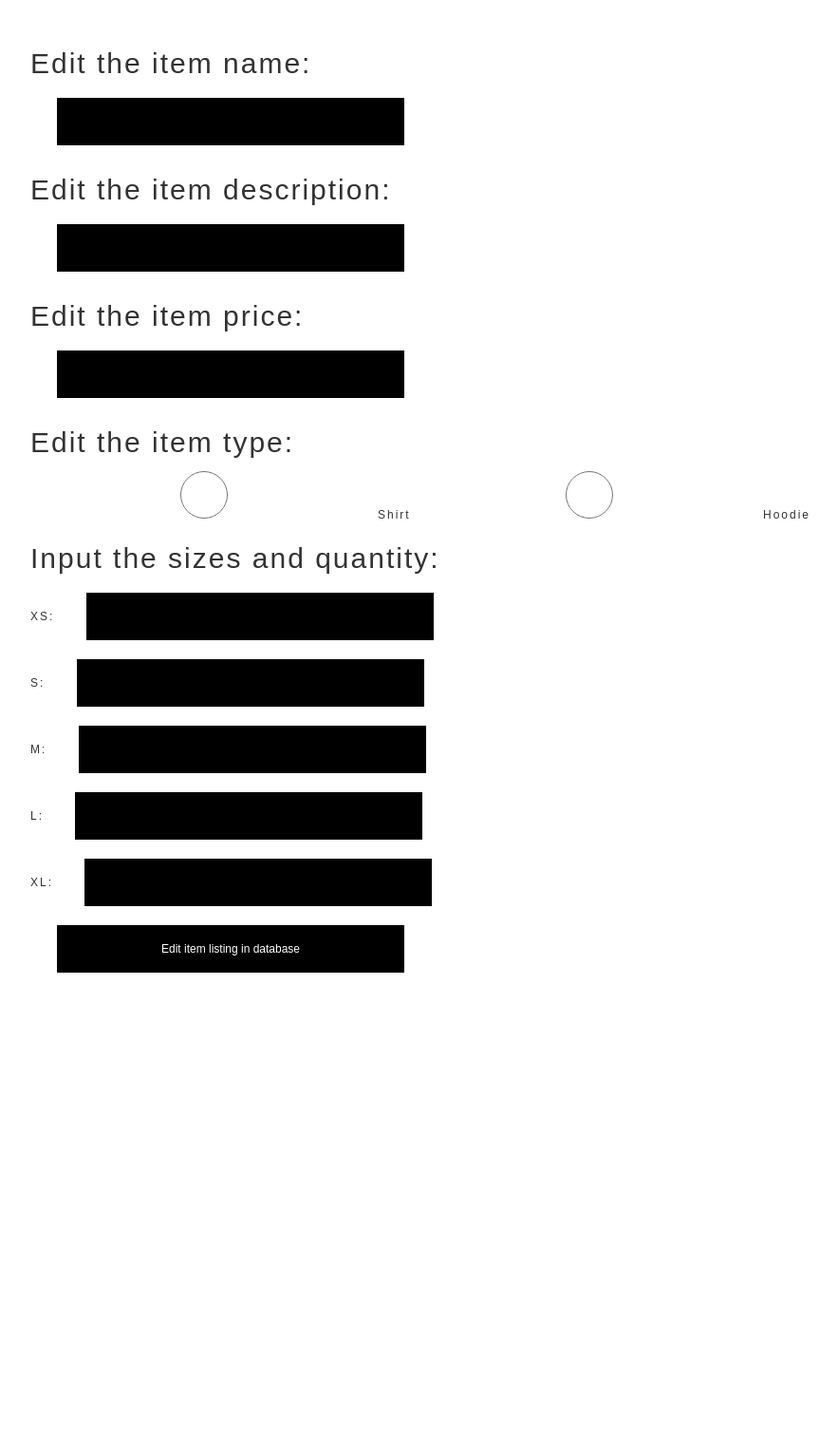
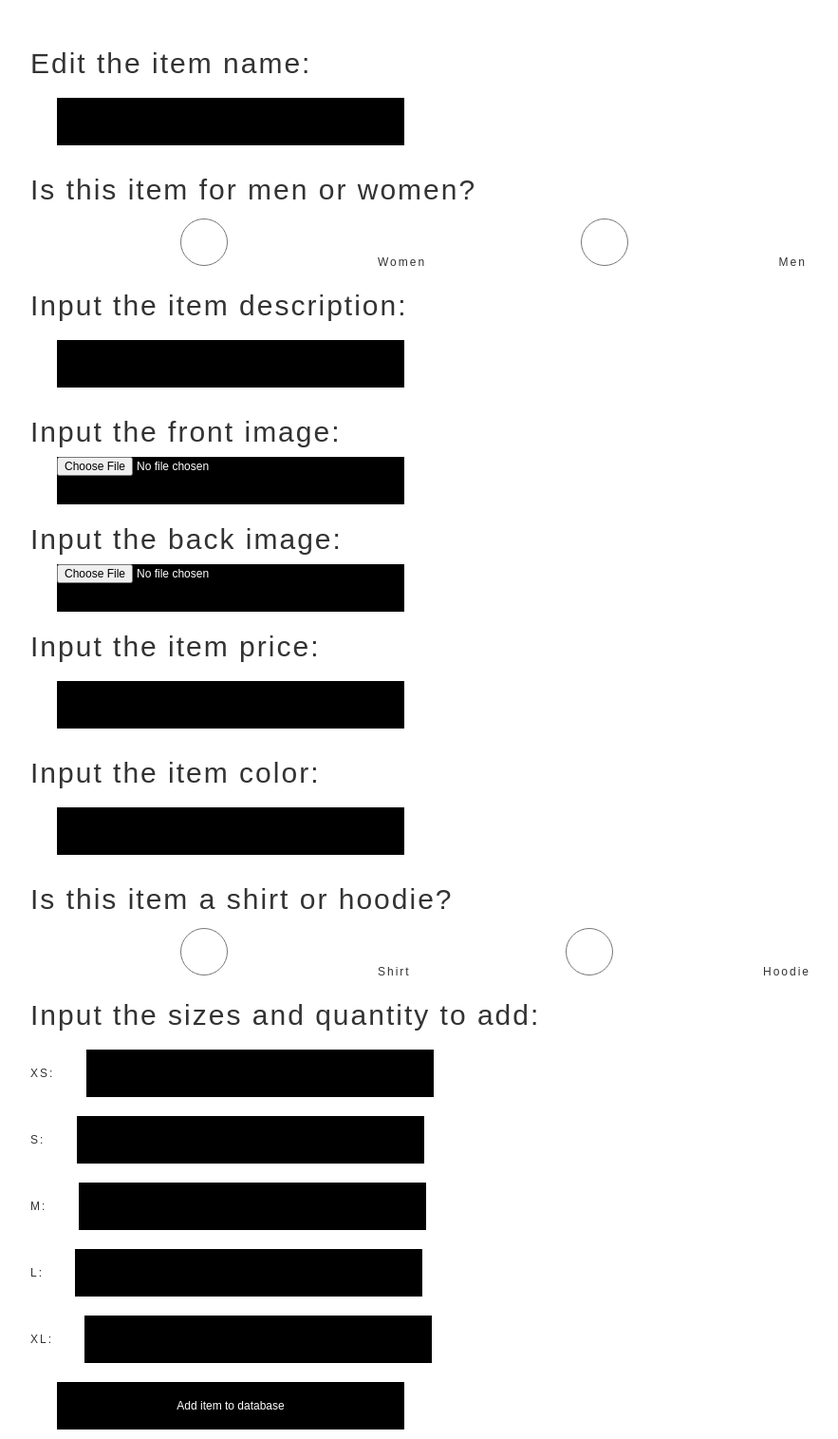
Before and after one commit to joannehkim/lamp_project, a CodeIgniter app: page /database/index.php/products/editProductForm/1 in a window 1280 px wide. Shown: the part 100-1615 px from the top of the page at 95% size, without its empty margins (128-1011 px from the left). Before the commit the page ends 1124 px from the top, so only its background shows below. Run offline with CodeIgniter, Linux system fonts and the light colour scheme; data comes from the database, SQL or seed files in the repository; tables that the repository leaves empty hold one stand-in row (values such as "Sample post").

Commit message:
added bag functionality and a new database structure file in the main directory

```diff
--- a/application/controllers/Products.php
+++ b/application/controllers/Products.php
@@ -132,8 +132,39 @@ class Products extends CI_Controller {
 	function edit_item($itemID)
 	{
 		$editedInfo = $this->input->post();
+			$config['upload_path']          = './assets/currentProducts';
+            $config['allowed_types']        = 'gif|jpg|png|jpeg';
+            $config['max_size']             = 100;
+            $config['max_width']            = 0;
+            $config['max_height']           = 0;
+            $config['overwrite']           = FALSE;
+
+            $this->load->library('upload', $config);
+
+            if ($this->upload->do_upload('front_image'))
+            {
+
+                    $data = array('upload_data' => $this->upload->data());
+                    $editedInfo['front_image_filename'] = $data['upload_data']['file_name'];
+
+            }
+            if ($this->upload->do_upload('back_image'))
+            {
+                    $data = array('upload_data' => $this->upload->data());
+                    $editedInfo['back_image_filename'] = $data['upload_data']['file_name'];
+
+
+            }
 		$this->load->model('Product');
 		$this->Product->editItemInfo($editedInfo);
+	}
+	public function add_to_cart()
+	{
+		$itemToAdd = $this->input->post();
+		$this->load->model('Product');
+		$itemToAdd['id']= $this->Product->getProductStockfromProduct($itemToAdd['product_id'], $itemToAdd['size']);
+		$this->Product->addItemToCart($itemToAdd, $this->session->userdata['cart_id']);
+
 	}
 	function itemDetails($itemID){
 		$this->load->model('Product');
@@ -143,7 +174,47 @@ class Products extends CI_Controller {
 
 		$this->load->view('itempage', $currentItems);
 	}
-
-
-
+	function goToCart(){
+		$this->session->userdata('cart_id');
+	}
+	public function displayBag()
+	{
+		$currentUserID = $this->session->userdata['currentUser']['id'];
+		$this->load->model('Product');
+		$currentCart = $this->Product->getCartIDfromUserID($currentUserID);
+		$currentCartID=$currentCart['cart_id'];
+		$cartItems['cart_id'] = $currentCartID;
+		$cartItems['allItems'] = $this->Product->getCartItems($currentCartID);
+		$cartItems['subtotal']=0;
+		foreach($cartItems['allItems'] as $item){
+			$cartItems['subtotal']+=($item['price']*$item['quantity']);
+		}
+		$this->load->view('Bag', $cartItems);
+	}
+	public function checkout()
+	{
+		$currentUserID = $this->session->userdata['currentUser']['id'];
+		$this->load->model('Product');
+		$currentCart = $this->Product->getCartIDfromUserID($currentUserID);
+		$currentCartID=$currentCart['cart_id'];
+		$cartItems['allItems'] = $this->Product->getCartItems($currentCartID);
+		$this->load->view('checkout_confirm', $cartItems);
+	}
+	public function shipping()
+	{
+		$this->load->view('shipping_info');
+	}
+	public function process_order()
+	{
+		$shippingInfo = $this->input->post();
+	}
+	public function remove_from_bag($product_stock_id)
+	{
+		$this->load->model('Product');
+		$currentUserID = $this->session->userdata['currentUser']['id'];
+		$currentCart = $this->Product->getCartIDfromUserID($currentUserID);
+		$currentCartID=$currentCart['cart_id'];
+		$this->Product->deleteBagItem($product_stock_id,$currentCartID);
+		redirect('/Products/DisplayBag');
+	}
 }
--- a/application/controllers/Users.php
+++ b/application/controllers/Users.php
@@ -56,6 +56,9 @@ class Users extends CI_Controller {
 					 $this->load->model('User');
 					 $currentUser = $this->User->loginUser($newUser);
 					 $this->session->set_userdata('currentUser', $currentUser);
+					 $this->load->model('Product');
+					 $this->session->set_userdata('cart_id',$this->Product->getCartIDfromUserID($currentUser['id']));
+
 				     redirect('/Users/displayProfile');
 				}
 	}
--- a/application/models/Product.php
+++ b/application/models/Product.php
@@ -34,7 +34,26 @@ class Product extends CI_Model {
 
 	public function editItemInfo($editedInfo)
 	{
-		$query = "UPDATE products SET ";
+
+		foreach($editedInfo as $category=>$editedValue)
+		{
+			$query = "UPDATE products SET $category = ? WHERE id = ?";
+			if($editedValue && $category!='id' && $category!='quant_xs' && $category!='quant_s' && $category!='quant_m' && $category!='quant_l' && $category!='quant_xl')
+			{
+				$values = array($editedValue,$editedInfo['id']);
+				$this->db->query($query,$values);
+			}
+
+		}
+		$query = "UPDATE products_stock SET stock = ? WHERE size = ? AND product_id = ?";
+		$editedQuants = array('xs'=> $editedInfo['quant_xs'], 's'=>$editedInfo['quant_s'], 'm'=>$editedInfo['quant_m'], 'l'=>$editedInfo['quant_l'], 'xl'=>$editedInfo['quant_xl']);
+		foreach ($editedQuants as $size => $quant)
+		{
+			if($quant){
+				$values = array($quant, $size, $editedInfo['id']);
+				$this->db->query($query,$values);
+			}
+		}
 	}
 
 	public function getAllItemInfo()
@@ -79,6 +98,33 @@ class Product extends CI_Model {
 
 
     }
+    public function getProductStockfromProduct($product_id, $product_size)
+	{
+		$query = "SELECT products_stock.id FROM products LEFT JOIN products_stock ON products.id = products_stock.product_id WHERE products.id = ? AND products_stock.size = ?";
+		$values = array($product_id, $product_size);
+		return $this->db->query($query,$values)->row_array();
+	}
+	public function getCartItems($cart_id)
+	{
+		$query = "SELECT * FROM products LEFT JOIN products_stock ON products.id = products_stock.product_id LEFT JOIN cart_product ON products_stock.id = cart_product.product_stock_id WHERE cart_product.cart_id = $cart_id";
+		return $this->db->query($query)->result_array();
+	}
+	public function getCartIDfromUserID($user_id)
+	{
+		$query = "SELECT cart_id FROM cart_users WHERE cart_users.user_id = $user_id";
+		return $this->db->query($query)->row_array();
+	}
+	public function addItemToCart($itemToAdd, $cart_id)
+	{
+		$query = "INSERT INTO cart_product (product_stock_id, cart_id, quantity) VALUES (?, ?, ?) ON DUPLICATE KEY UPDATE quantity = ?";
+		$values = array($itemToAdd['id'], $cart_id, $itemToAdd['quantity'],$itemToAdd['quantity']);
+		$this->db->query($query,$values);
+	}
+	public function deleteBagItem($product_stock_id, $cart_id)
+	{
+		$query = "DELETE FROM cart_product WHERE product_stock_id = $product_stock_id AND cart_id = $cart_id";
+		$this->db->query($query);
+	}
 
 
 
--- a/application/views/edit_item_form.php
+++ b/application/views/edit_item_form.php
@@ -92,20 +92,29 @@
     <form action = '/Products/edit_item/<?= $id ?>' method = 'POST'>
         <input type = 'hidden' name = 'id' value = '<?= $id ?>'>
         <h2>Edit the item name:</h2>
-        <input type = 'text' name = 'item_name'>
-        <h2>Edit the item description:</h2>
+        <input type = 'text' name = 'name'>
+        <h2>Is this item for men or women?</h2>
+        <input type = 'radio' name = 'gender' value = 'women'>Women
+        <input type = 'radio' name = 'gender' value = 'men'>Men
+        <h2>Input the item description:</h2>
         <input type = 'text' name = 'description'>
-        <h2>Edit the item price:</h2>
+        <h2>Input the front image: </h2>
+        <input type = 'file' name = 'front_image'>
+        <h2>Input the back image:</h2>
+        <input type = 'file' name = 'back_image'>
+        <h2>Input the item price:</h2>
         <input type = 'text' name = 'price'>
-        <h2>Edit the item type: </h2>
+        <h2>Input the item color:</h2>
+        <input type = 'text' name = 'color'>
+        <h2>Is this item a shirt or hoodie?</h2>
         <input type = 'radio' name = 'type' value = 'shirt'>Shirt
         <input type = 'radio' name = 'type' value = 'hoodie'>Hoodie
-        <h2>Input the sizes and quantity: </h2>
+        <h2>Input the sizes and quantity to add:</h2>
         XS: <input type = 'text' name = 'quant_xs'><br>
         S:  <input type = 'text' name = 'quant_s'><br>
         M:  <input type = 'text' name = 'quant_m'><br>
         L:  <input type = 'text' name = 'quant_l'><br>
         XL: <input type = 'text' name = 'quant_xl'><br>
-        <input type = 'submit' value = 'Edit item listing in database'>
+        <input type = 'submit' value = 'Add item to database'>
 </form>
 </div>
--- a/application/views/partials/header.php
+++ b/application/views/partials/header.php
@@ -100,7 +100,7 @@ $(function () {
       </form> -->
 
         <li><a href="/products/login">My Account</a></li>
-        <li><a href="#">My Bag <span class="glyphicon glyphicon-shopping-cart"></span></a></li>
+        <li><a href="/Products/DisplayBag">My Bag <span class="glyphicon glyphicon-shopping-cart"></span></a></li>
 <!--         <li class="dropdown">
           <a href="#" class="dropdown-toggle" data-toggle="dropdown" role="button" aria-haspopup="true" aria-expanded="false">Dropdown <span class="caret"></span></a> -->
 <!--           <ul class="dropdown-menu">
--- a/application/views/shipping_info.php
+++ b/application/views/shipping_info.php
@@ -30,7 +30,7 @@
 
 <div class="container">
     <div class="row">
-        <form action="/LoginReg/process_register" method="POST">
+        <form action="/Users/process_shipping_address" method="POST">
             <div class="col-md-4 col-md-offset-1">
 <?php
 	if ($this->session->flashdata('errors')) {
```
Also changed, not shown: application/models/User.php (+8 -0 lines), application/views/Bag.php (+22 -22 lines), application/views/itempage.php (+14 -13 lines), lamp_group_project_3_31.sql (added, +189 -0 lines).
